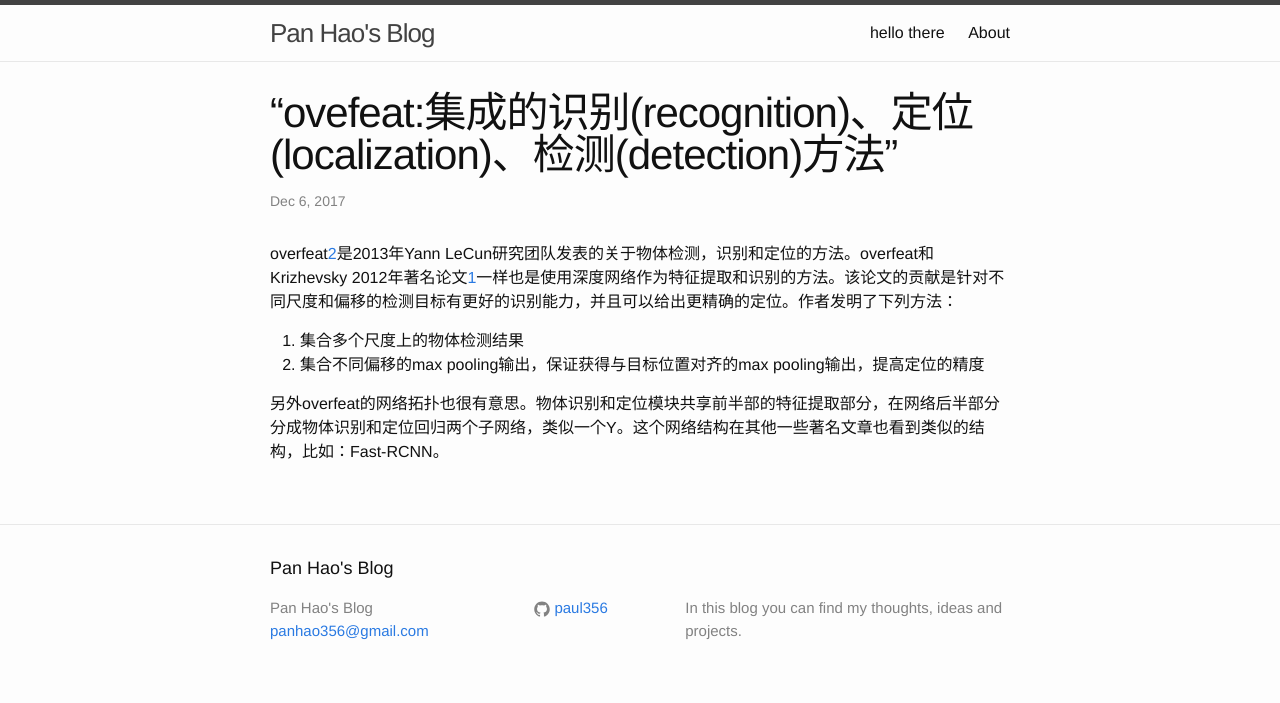
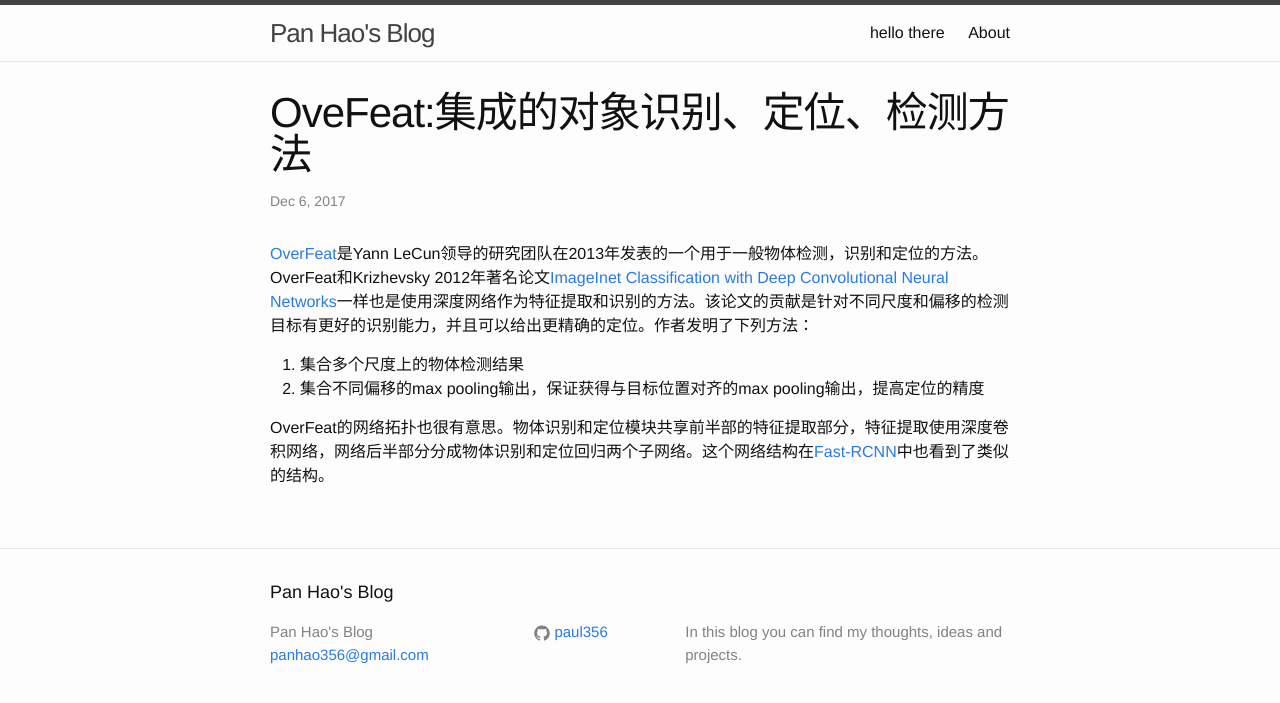
Before and after one commit to paul356/blog.backup, a Jekyll site: the page built from _posts/2017-12-06-new.md, in a window 1280 px wide. Shown: the top 703 px of the page. Built offline with Jekyll 4.4.1, drawn with Linux system fonts in a browser that asks for light colours.

Commit message:
add post about RCNN

```diff
--- a/_posts/2017-12-06-new.md
+++ b/_posts/2017-12-06-new.md
@@ -1,14 +1,15 @@
 ---
 layout: post
-title: “ovefeat:集成的识别(recognition)、定位(localization)、检测(detection)方法”
+title: "OveFeat:集成的对象识别、定位、检测方法"
 tags:
 ---
-overfeat[2]是2013年Yann LeCun研究团队发表的关于物体检测，识别和定位的方法。overfeat和Krizhevsky 2012年著名论文[1]一样也是使用深度网络作为特征提取和识别的方法。该论文的贡献是针对不同尺度和偏移的检测目标有更好的识别能力，并且可以给出更精确的定位。作者发明了下列方法：
+[OverFeat][2]是Yann LeCun领导的研究团队在2013年发表的一个用于一般物体检测，识别和定位的方法。OverFeat和Krizhevsky 2012年著名论文[ImageInet Classification with Deep Convolutional Neural Networks][1]一样也是使用深度网络作为特征提取和识别的方法。该论文的贡献是针对不同尺度和偏移的检测目标有更好的识别能力，并且可以给出更精确的定位。作者发明了下列方法：
 
 1. 集合多个尺度上的物体检测结果
 2. 集合不同偏移的max pooling输出，保证获得与目标位置对齐的max pooling输出，提高定位的精度
 
-另外overfeat的网络拓扑也很有意思。物体识别和定位模块共享前半部的特征提取部分，在网络后半部分分成物体识别和定位回归两个子网络，类似一个Y。这个网络结构在其他一些著名文章也看到类似的结构，比如：Fast-RCNN。
+OverFeat的网络拓扑也很有意思。物体识别和定位模块共享前半部的特征提取部分，特征提取使用深度卷积网络，网络后半部分分成物体识别和定位回归两个子网络。这个网络结构在[Fast-RCNN][3]中也看到了类似的结构。
 
 [1]: http://image-net.org/challenges/LSVRC/2012/supervision.pdf
 [2]: https://arxiv.org/abs/1312.6229
+[3]: https://arxiv.org/abs/1504.08083
```
